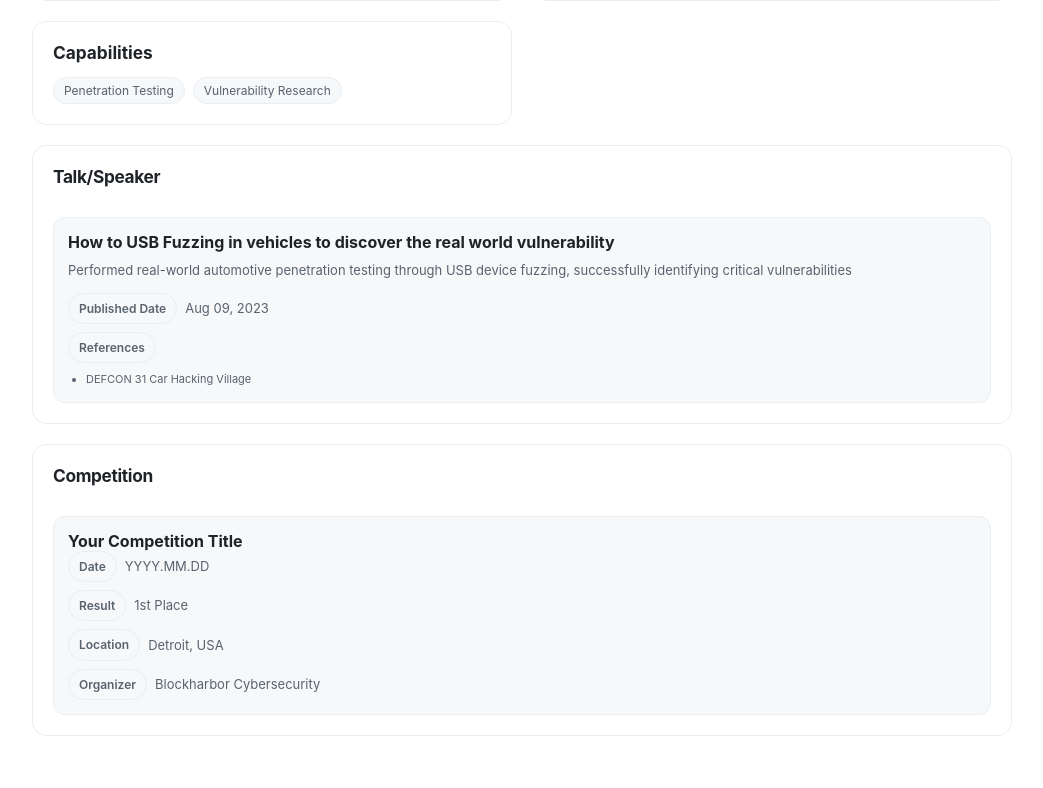
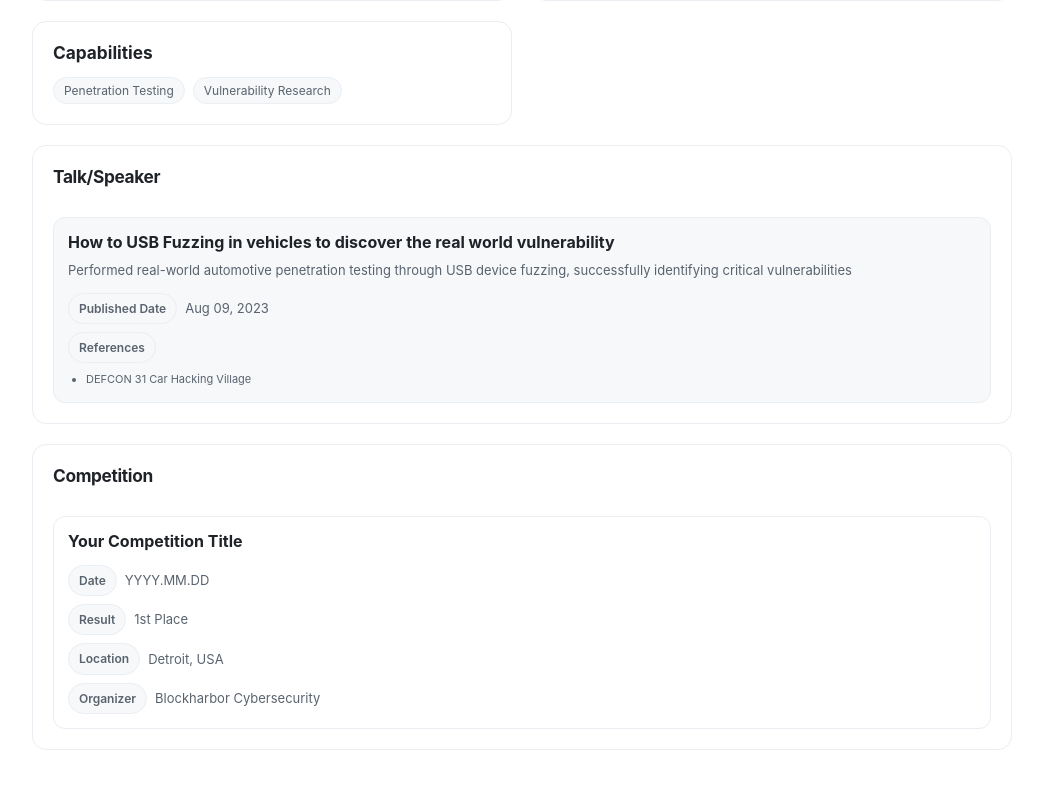
Before and after one commit to dhje0ng/blog, a Next.js app: page /about in a window 1280 px wide. Shown: the part 862-1650 px from the top of the page, without its empty margins (118-1161 px from the left). Built offline with nearby package versions, Linux system fonts and the light colour scheme.

Commit message:
Refine competition card styling on about page

```diff
--- a/app/about/page.tsx
+++ b/app/about/page.tsx
@@ -139,7 +139,7 @@ export default function AboutPage() {
           </div>
           <div className="about-project-grid">
             {featuredCompetitions.map((competition) => (
-              <article key={competition.title} className="about-project-card">
+              <article key={competition.title} className="about-project-card about-competition-card">
                 <h3>{competition.title}</h3>
                 <div className="about-project-meta">
                   <p>
--- a/app/globals.css
+++ b/app/globals.css
@@ -1313,6 +1313,15 @@ a {
   line-height: 1.6;
 }
 
+
+.about-competition-card {
+  background: var(--bg);
+}
+
+.about-competition-card h3 {
+  margin: 0 0 14px;
+}
+
 .about-project-meta {
   display: grid;
   gap: 8px;
```
